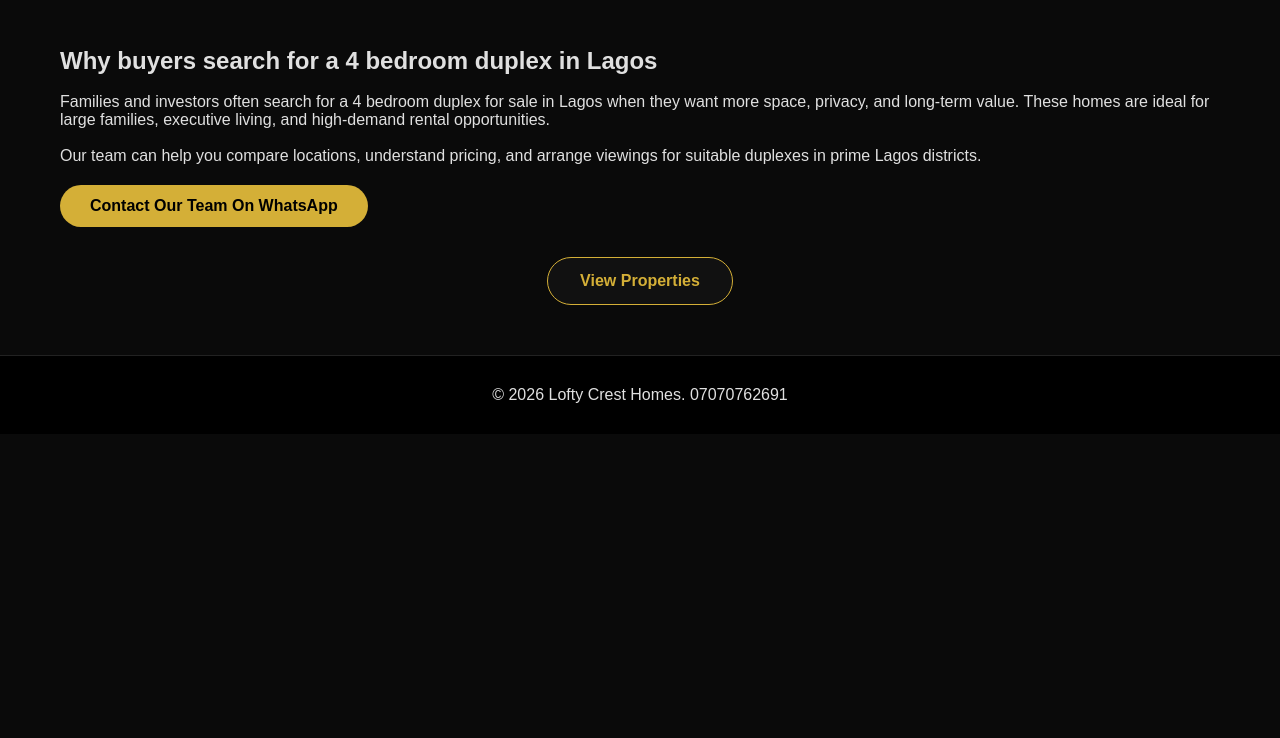
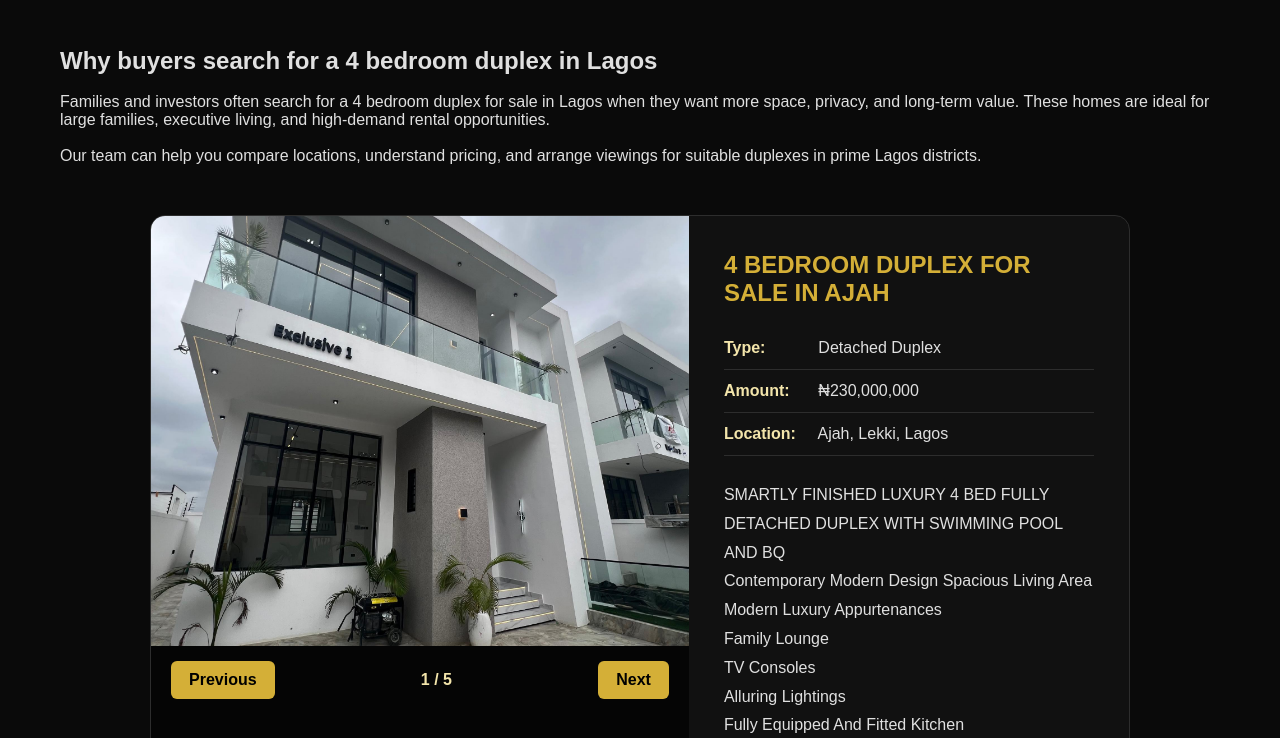
Before and after one commit to Dreysonglobal/loftycresthomes, a plain HTML site: page 4-bedroom-duplex-for-sale-in-lagos.html in a window 1280 px wide. Shown: the part 214-952 px from the top of the page. Before the commit the page ends 800 px from the top, so only its background shows below. Drawn offline with Linux system fonts and the light colour scheme.

Commit message:
Initial commit2

```diff
--- a/4-bedroom-duplex-for-sale-in-lagos.html
+++ b/4-bedroom-duplex-for-sale-in-lagos.html
@@ -14,6 +14,55 @@
   <meta property="og:site_name" content="Lofty Crest Homes">
   <meta property="og:image" content="https://loftycresthomes.com/images/logo.png">
   <link rel="stylesheet" href="styles.css">
+  <style>
+    .seo-property-card {
+      max-width: 980px;
+      margin: 50px auto;
+      background: #111;
+      border: 1px solid #2d2d2d;
+      border-radius: 15px;
+      overflow: hidden;
+      display: grid;
+      grid-template-columns: minmax(0, 1.1fr) minmax(300px, 0.9fr);
+    }
+    .seo-property-gallery { background: #050505; }
+    .seo-property-gallery img {
+      display: block;
+      width: 100%;
+      height: 430px;
+      object-fit: cover;
+    }
+    .seo-gallery-controls {
+      display: flex;
+      align-items: center;
+      justify-content: space-between;
+      gap: 15px;
+      padding: 15px 20px;
+    }
+    .seo-gallery-controls button {
+      background: var(--gold);
+      color: #000;
+      border: 0;
+      border-radius: 6px;
+      padding: 10px 18px;
+      cursor: pointer;
+      font: inherit;
+      font-weight: 600;
+    }
+    .seo-gallery-controls button:hover { background: var(--gold-light); }
+    .seo-gallery-counter { color: var(--gold-light); font-weight: 600; }
+    .seo-property-info { padding: 35px; }
+    .seo-property-info h2 { color: var(--gold); margin-bottom: 20px; }
+    .seo-property-meta { list-style: none; margin: 0 0 25px; padding: 0; }
+    .seo-property-meta li { border-bottom: 1px solid #2d2d2d; padding: 12px 0; }
+    .seo-property-meta strong { color: var(--gold-light); display: inline-block; min-width: 90px; }
+    .seo-property-description { line-height: 1.8; }
+    @media (max-width: 760px) {
+      .seo-property-card { grid-template-columns: 1fr; margin: 35px 20px; }
+      .seo-property-gallery img { height: 280px; }
+      .seo-property-info { padding: 25px; }
+    }
+  </style>
   <script type="application/ld+json">
   {
     "@context": "https://schema.org",
@@ -51,6 +100,43 @@
       <br><p>Our team can help you compare locations, understand pricing, and arrange viewings for suitable duplexes in prime Lagos districts.</p>
     </section>
 
+    <section class="seo-property-card" aria-label="Featured 4 bedroom duplex">
+      <div class="seo-property-gallery">
+        <!-- Replace these five paths with the names of your images in the images folder. -->
+        <img id="seoPropertyImage" src="images/ajah1.jpeg" alt="4 Bedroom Duplex for Sale in Lagos">
+        <div class="seo-gallery-controls">
+          <button type="button" id="seoPreviousButton" aria-label="Show previous property photo">Previous</button>
+          <span class="seo-gallery-counter" id="seoGalleryCounter">1 / 5</span>
+          <button type="button" id="seoNextButton" aria-label="Show next property photo">Next</button>
+        </div>
+      </div>
+      <div class="seo-property-info">
+        <!-- Edit the text below to update the property shown on the page. -->
+        <h2 id="seoPropertyName">4 BEDROOM DUPLEX FOR SALE IN AJAH</h2>
+        <ul class="seo-property-meta">
+          <li><strong>Type:</strong> <span id="seoPropertyType">Detached Duplex</span></li>
+          <li><strong>Amount:</strong> <span id="seoPropertyAmount">₦230,000,000</span></li>
+          <li><strong>Location:</strong> <span id="seoPropertyLocation">Ajah, Lekki, Lagos</span></li>
+        </ul>
+        <p class="seo-property-description" id="seoPropertyDescription">SMARTLY FINISHED LUXURY 4 BED FULLY DETACHED DUPLEX WITH SWIMMING POOL AND BQ
+ <br>Contemporary Modern Design Spacious Living Area
+<br>Modern Luxury Appurtenances
+<br>Family Lounge
+<br>TV Consoles
+<br>Alluring Lightings
+<br>Fully Equipped And Fitted Kitchen
+<br>Ample Car park
+<br>Modern Appurtenances
+<br>Beautifully Crafted Wardrobes
+<br>Motion Sensor Lightings
+<br>All Rooms En-Suite
+<br>Swimming pool
+<br>Luxury Sanitary Wares
+<br>Secure Gated And Access Control Estate
+<br>Great Neighbourhood</p>
+      </div>
+    </section>
+
 
 
     <section class="cta">
@@ -65,5 +151,25 @@
   <footer>
     <p>&copy; 2026 Lofty Crest Homes. 07070762691</p>
   </footer>
+
+  <script>
+    const seoPropertyImages = [
+      'images/ajah1.jpeg',
+      'images/ajah2.jpeg',
+      'images/ajah3.jpeg',
+      'images/ajah4.jpeg',
+      'images/ajah5.jpeg'
+    ];
+    let seoPropertyImageIndex = 0;
+
+    function showSeoPropertyImage(index) {
+      seoPropertyImageIndex = (index + seoPropertyImages.length) % seoPropertyImages.length;
+      document.getElementById('seoPropertyImage').src = seoPropertyImages[seoPropertyImageIndex];
+      document.getElementById('seoGalleryCounter').textContent = `${seoPropertyImageIndex + 1} / ${seoPropertyImages.length}`;
+    }
+
+    document.getElementById('seoPreviousButton').addEventListener('click', () => showSeoPropertyImage(seoPropertyImageIndex - 1));
+    document.getElementById('seoNextButton').addEventListener('click', () => showSeoPropertyImage(seoPropertyImageIndex + 1));
+  </script>
 </body>
 </html>
```
Also changed, not shown: index.html (+21 -19 lines), images/ajah1.jpeg (added), images/ajah2.jpeg (added), images/ajah3.jpeg (added), images/ajah4.jpeg (added), images/ajah5.jpeg (added).
